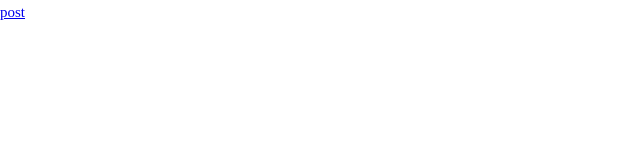
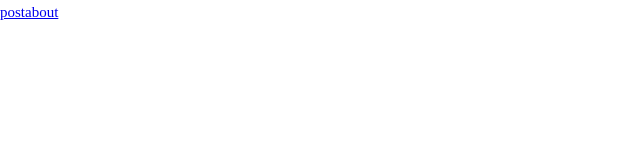
Before and after one commit to mHaoza/germination, a Vue app: page /home in a window 1280 px wide. Shown: the top 160 px of the page, without its empty margins (0-640 px from the left). Built offline with nearby package versions, Linux system fonts and the light colour scheme.

Commit message:
feat(about page): add about page

```diff
--- a/src/components/Header/src/Header.vue
+++ b/src/components/Header/src/Header.vue
@@ -1,5 +1,6 @@
 <template>
   <router-link to="post">post</router-link>
+  <router-link to="about">about</router-link>
 </template>
 
 <script setup lang="ts"></script>
--- a/src/router/index.ts
+++ b/src/router/index.ts
@@ -42,6 +42,11 @@ const routes: RouteRecordRaw[] = [
       },
       ...postRoutes
     ]
+  },
+  {
+    path: '/about',
+    name: 'about',
+    component: () => import('@/views/AboutPage/AboutPage.vue')
   }
 ]
 
--- /dev/null
+++ b/src/views/AboutPage/AboutPage.vue
@@ -0,0 +1,7 @@
+<template>
+  <div class="about-page">切图仔，还是个二次元。</div>
+</template>
+
+<script setup lang="ts"></script>
+
+<style scoped></style>
```
